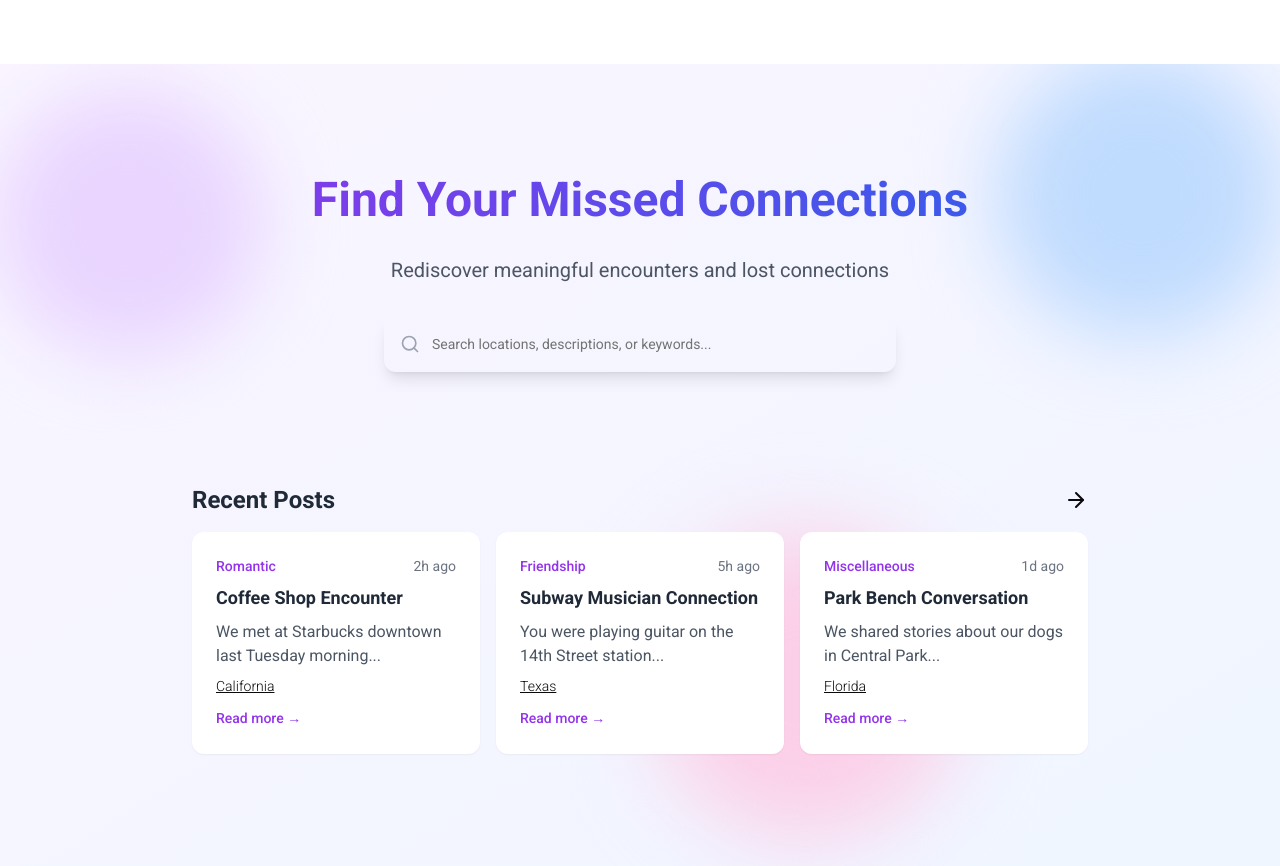
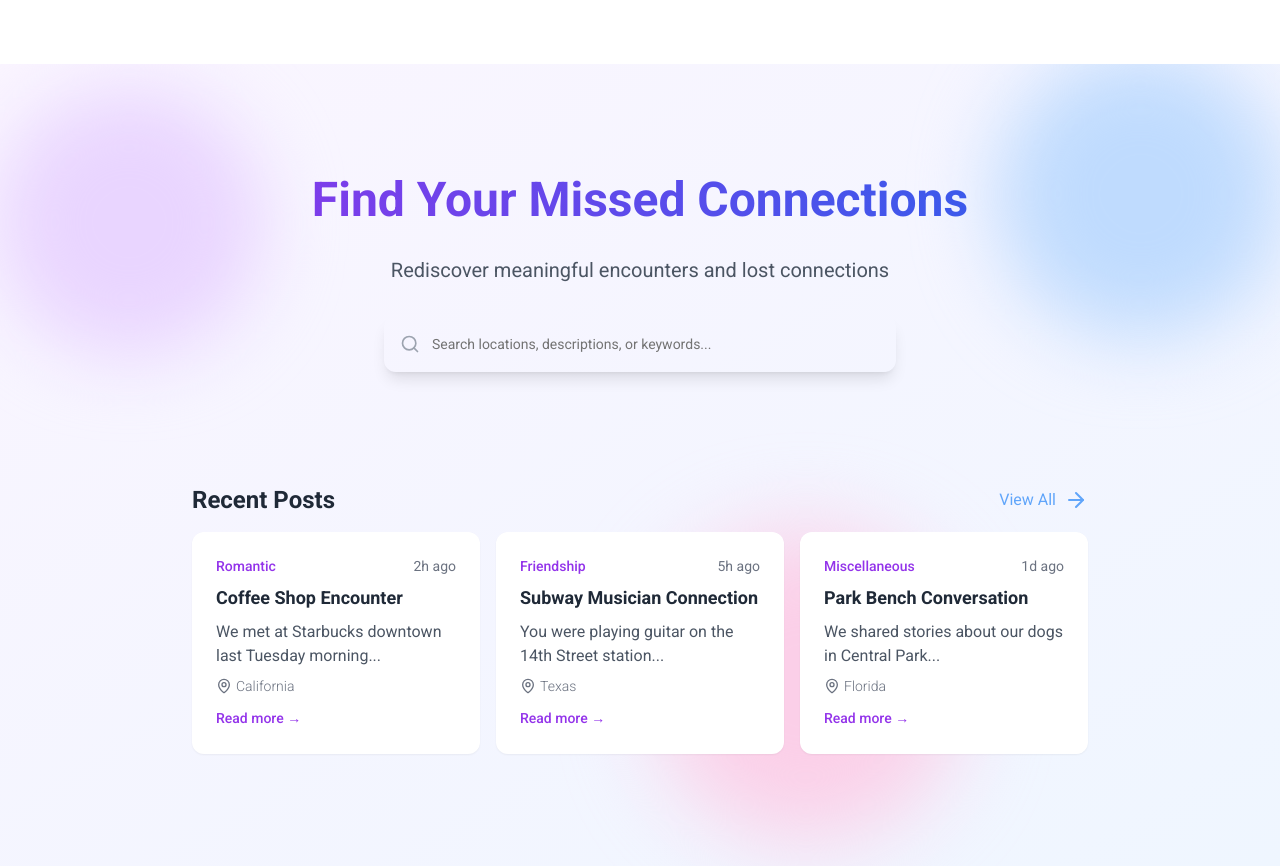
Before and after one commit to hyde-mary/missed-connections, a Next.js app: page / in a window 1280 px wide. Built offline with nearby package versions, Linux system fonts and the light colour scheme; no server answers.

Commit message:
feat: create button on the navbar and a link to /explore on main-content.tsx

```diff
--- a/app/_Components/main-content.tsx
+++ b/app/_Components/main-content.tsx
@@ -1,6 +1,6 @@
 "use client";
 import { Input } from "@/components/ui/input";
-import { ArrowRight, Search } from "lucide-react";
+import { ArrowRight, MapPin, Plus, Search } from "lucide-react";
 import { motion } from "framer-motion";
 import Link from "next/link";
 
@@ -53,7 +53,6 @@ const MainContent = () => {
           <p className="text-gray-600 text-base sm:text-lg md:text-xl">
             Rediscover meaningful encounters and lost connections
           </p>
-
           <div className="relative w-full max-w-lg mx-auto">
             <Search className="absolute left-4 top-1/2 -translate-y-1/2 h-5 w-5 text-gray-400" />
             <Input
@@ -68,7 +67,15 @@ const MainContent = () => {
             <h2 className="text-xl sm:text-2xl font-semibold text-gray-800 mb-4">
               Recent Posts
             </h2>
-            <ArrowRight className="mb-4 ml-2 h-5 w-5 sm:h-6 sm:w-6" />
+            <Link
+              href="/explore"
+              className="flex items-center justify-center hover:cursor-pointer text-blue-400 pb-4"
+            >
+              <span className="flex items-center border-b border-transparent hover:border-blue-400">
+                <p className="">View All</p>
+                <ArrowRight className=" ml-2 h-5 w-5 sm:h-6 sm:w-6" />
+              </span>
+            </Link>
           </div>
 
           <div className="grid gap-4 grid-cols-1 sm:grid-cols-2 md:grid-cols-3">
@@ -94,8 +101,10 @@ const MainContent = () => {
                 <p className="text-sm sm:text-base text-gray-600 line-clamp-2">
                   {post.excerpt}
                 </p>
-                <p className="mt-1 sm:mt-2 text-xs sm:text-sm underline font-light">
-                  {post.location}
+                <p className="mt-1 sm:mt-2 text-xs sm:text-sm font-light">
+                  <span className="text-sm text-gray-500 flex items-center">
+                    <MapPin className="h-4 w-4 mr-1" /> {post.location}
+                  </span>
                 </p>
                 <Link
                   href="#"
--- a/app/_Components/navbar-actions.tsx
+++ b/app/_Components/navbar-actions.tsx
@@ -13,6 +13,8 @@ import { Button } from "@/components/ui/button";
 import { ChevronDown, Settings, LogOut, Bell, Mail } from "lucide-react";
 import Image from "next/image";
 import { motion } from "framer-motion";
+import { Plus } from "lucide-react";
+import Link from "next/link";
 
 const NavbarActions = () => {
   const { user } = useUser();
@@ -22,6 +24,18 @@ const NavbarActions = () => {
 
   return (
     <div className="flex items-center gap-2 sm:gap-4">
+      <motion.div
+        whileHover={{ scale: 1.05 }}
+        transition={{ type: "spring", stiffness: 300 }}
+      >
+        <Link href="/create">
+          <Button className="bg-gradient-to-r from-purple-600 to-blue-600 hover:from-purple-700 hover:to-blue-700 text-white rounded-full h-9 sm:h-10 px-3 sm:px-4 gap-1">
+            <Plus className="h-4 w-4 sm:h-5 sm:w-5" />
+            <span className="hidden sm:inline">Create</span>
+          </Button>
+        </Link>
+      </motion.div>
+
       {/* Notifications */}
       <DropdownMenu>
         <DropdownMenuTrigger
```
